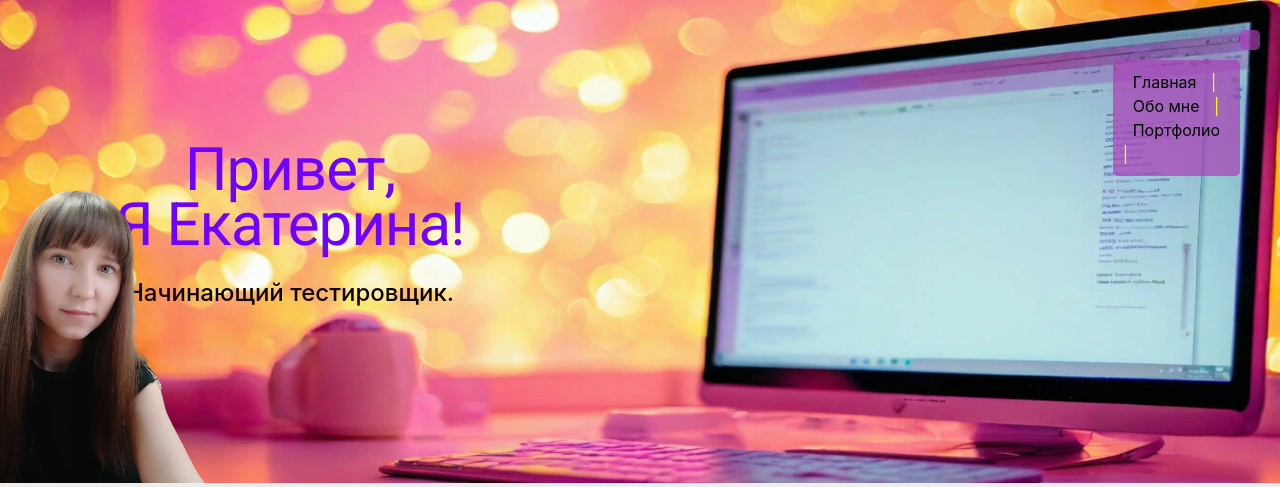
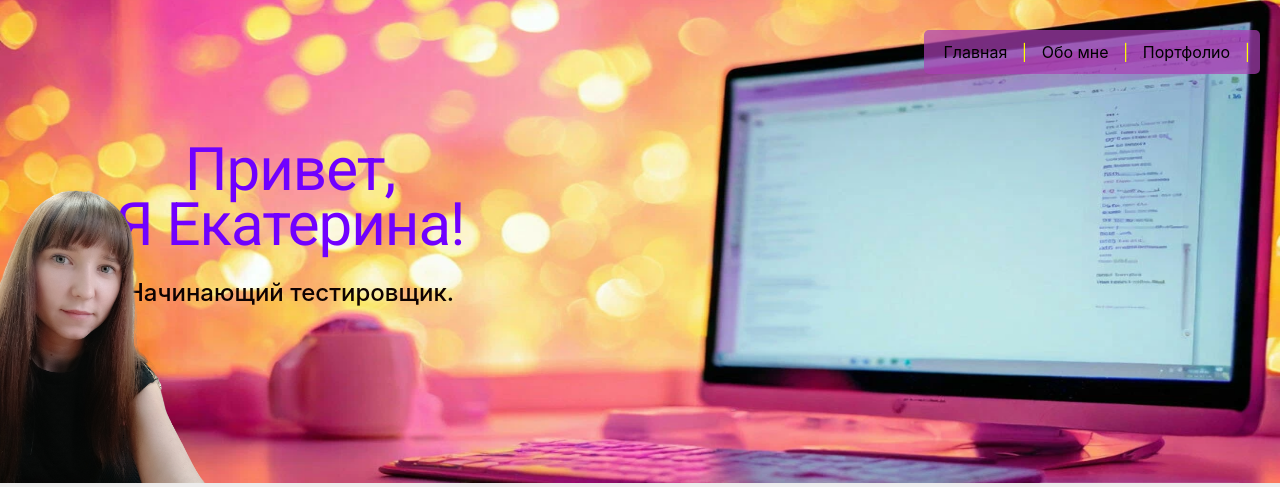
Before and after one commit to Vulpinary/Home, a Django app: template myapp/templates/index.html in a window 1280 px wide. Shown: the top 487 px of the page. Run offline with Django 3.2, Linux system fonts and the light colour scheme; the template is opened without the code that fills it, so the values that code supplies are empty; some libraries are stand-ins or nearby versions.

Commit message:
Update index.html

```diff
--- a/myapp/templates/index.html
+++ b/myapp/templates/index.html
@@ -20,7 +20,6 @@
                             <h4>Начинающий тестировщик.</h4>
                         </div>
                         <div class="navigation">
-<div class="navigation">
     <a href="/">Главная</a> |
     <a href="/myapp/templates/about_me.html">Обо мне</a> |
     <a href="/myapp/templates/portfolio.html">Портфолио</a> |
```
